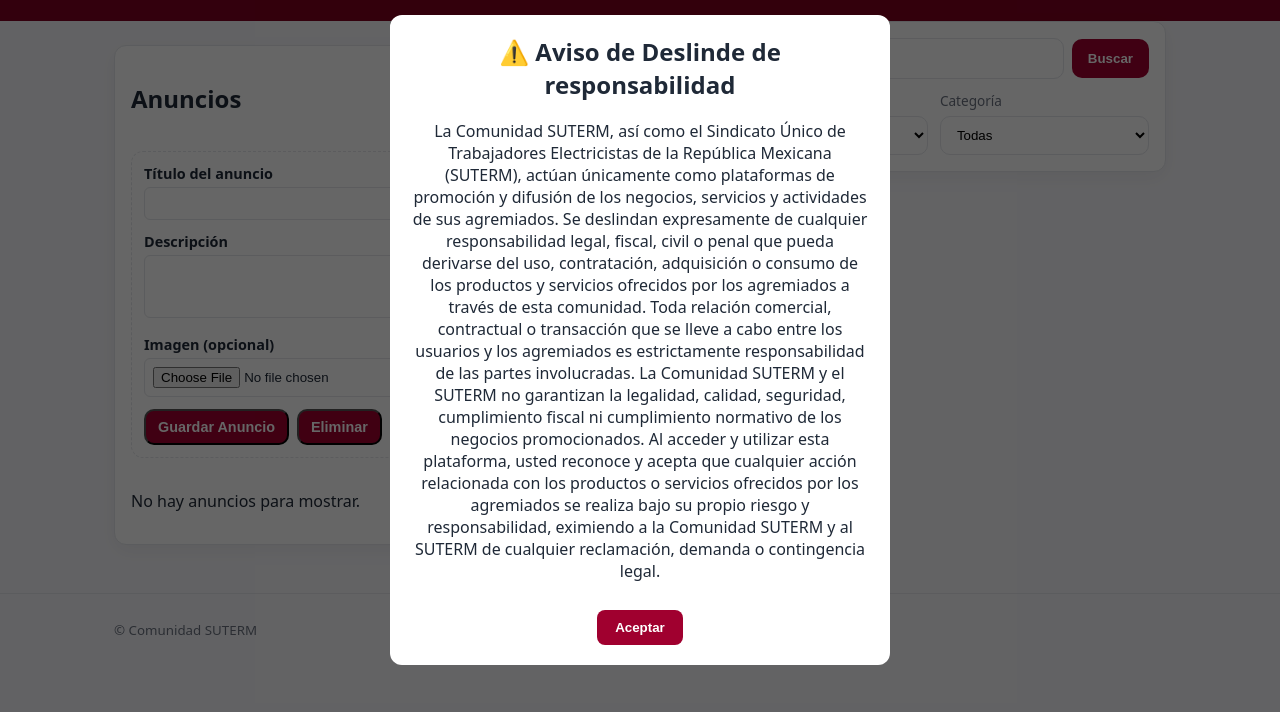
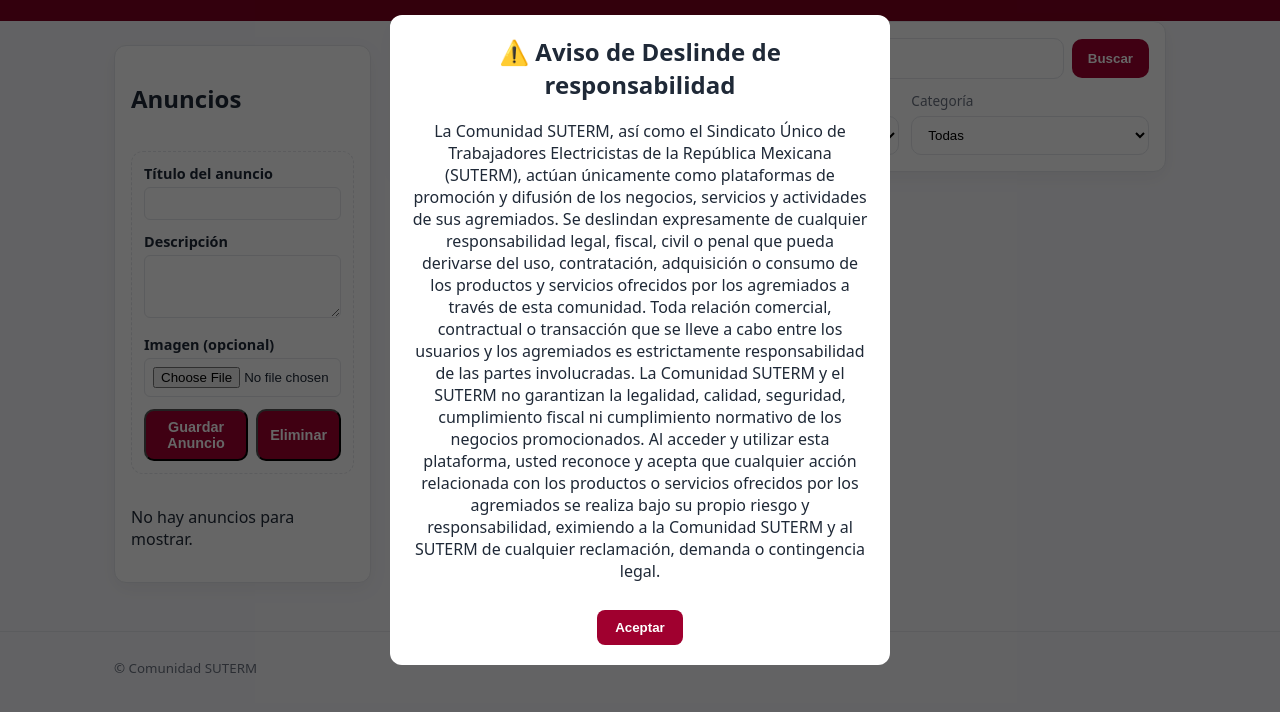
Before and after one commit to yrakemilio/CS3, a plain HTML site: page index.html in a window 1280 px wide. Shown: the part 60-772 px from the top of the page. Drawn offline with Linux system fonts and the light colour scheme; no server answers.

Commit message:
Update style.css

```diff
--- a/style.css
+++ b/style.css
@@ -66,7 +66,7 @@ html,body{margin:0;padding:0;font-family:system-ui,-apple-system,Segoe UI,Roboto
 
 .main-content {
   display: grid;
-  grid-template-columns: 1fr 2fr;
+  grid-template-columns: 1fr 3fr;
   gap: 24px;
 }
 @media (max-width: 768px){
```
